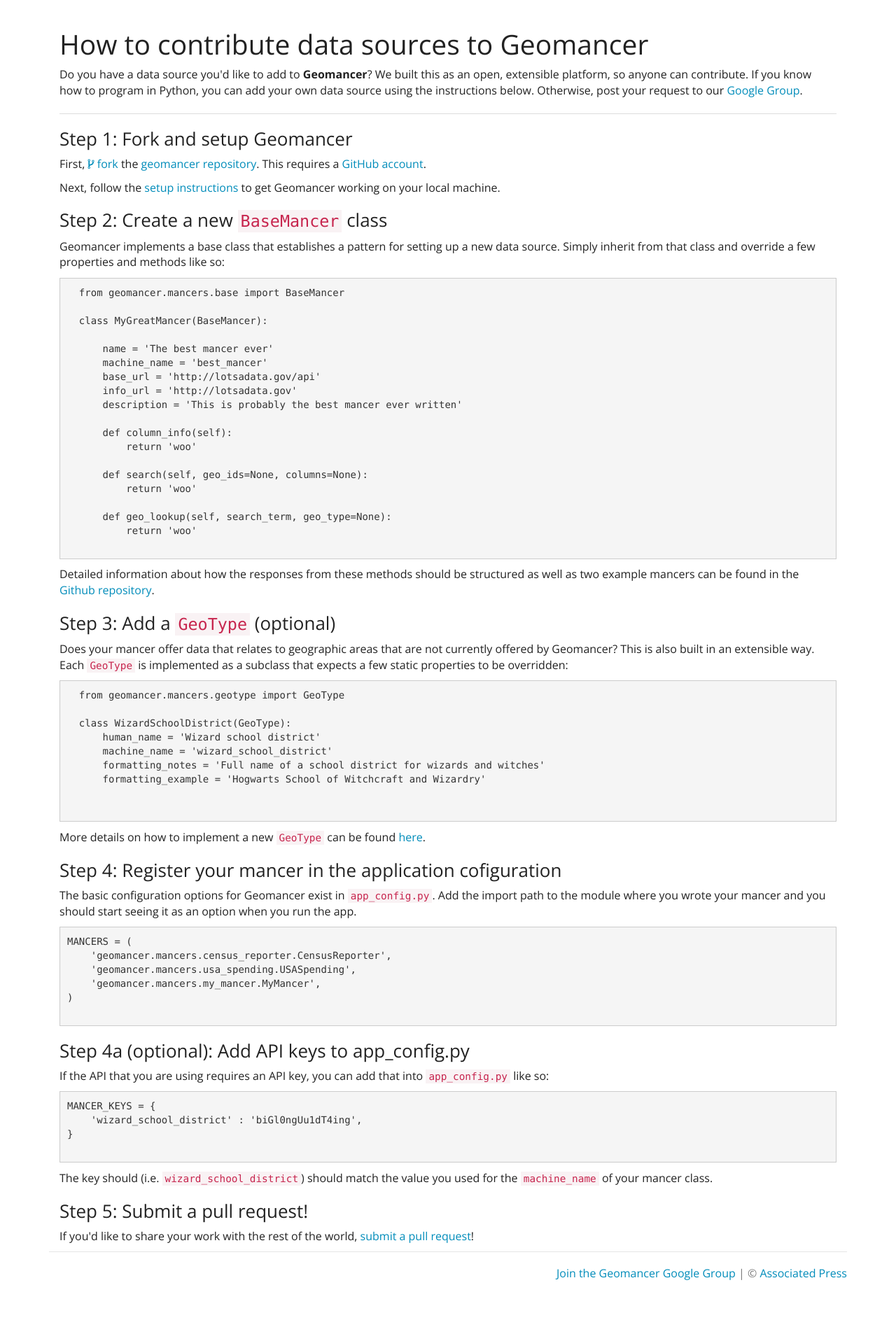
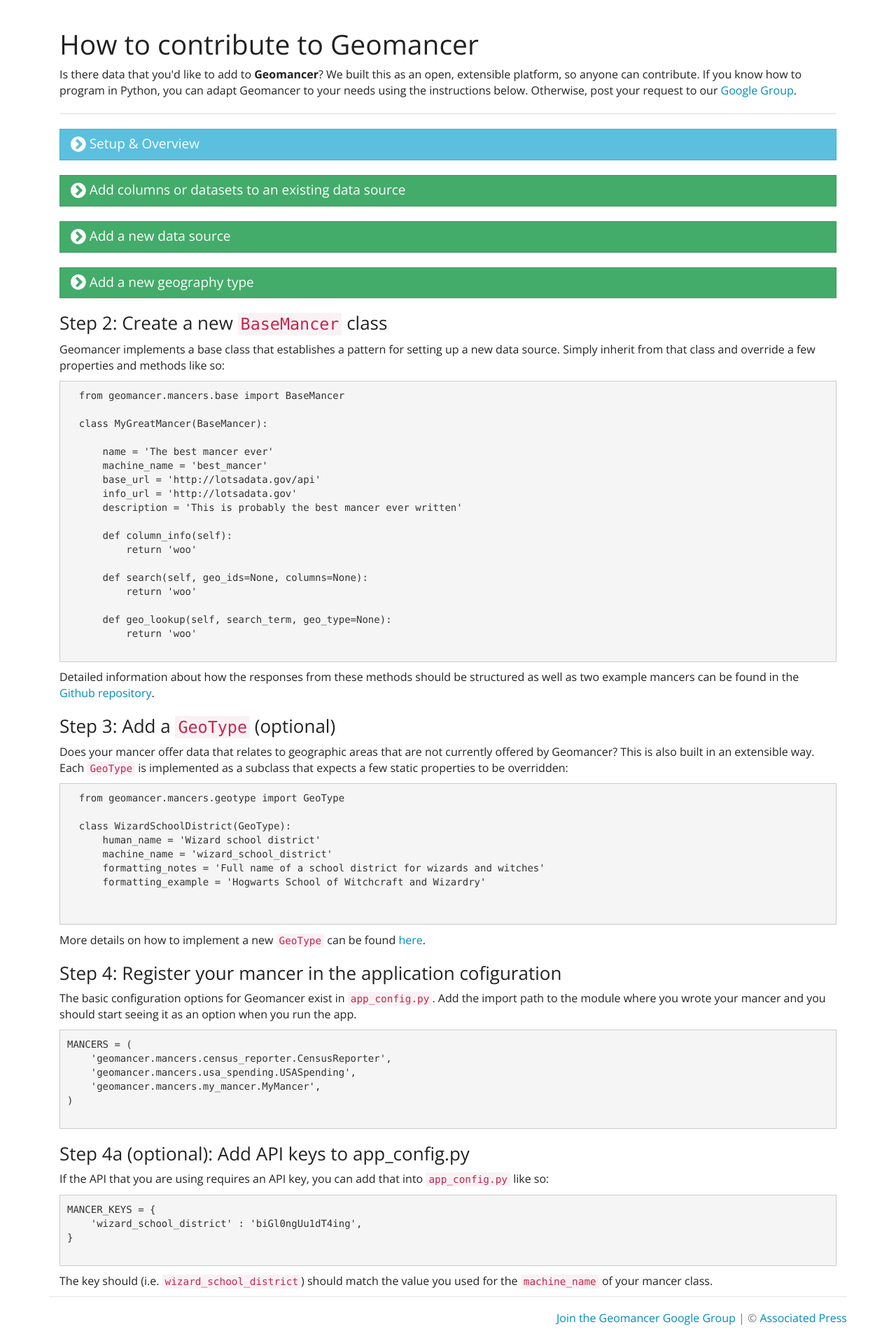
Before and after one commit to associatedpress/geomancer, a Flask app: page /contribute-data in a window 1280 px wide. Shown: the part 45-1951 px from the top of the page at 70% size. Before the commit the page ends 1874 px from the top, so only its background shows below. Run offline with Flask 2, Linux system fonts and the light colour scheme; data that the repository does not hold is empty; parts of the project's set-up code (start-up, migrations or seed data) failed here and were passed over; some libraries are stand-ins or nearby versions.

Commit message:
adding content to contribute page

```diff
--- a/geomancer/templates/contribute-data.html
+++ b/geomancer/templates/contribute-data.html
@@ -3,20 +3,133 @@
 {% block content %}
 
 <div class="col-md-12">
-  <h1>How to contribute data sources to Geomancer</h1>
+  <h1>How to contribute to Geomancer</h1>
   <p>
-      Do you have a data source you'd like to add to <strong>Geomancer</strong>?
+      Is there data that you'd like to add to <strong>Geomancer</strong>?
       We built this as an open, extensible platform, so anyone can contribute.
-      If you know how to program in Python, you can add your own data source using the
+      If you know how to program in Python, you can adapt Geomancer to your needs using the
       instructions below. Otherwise, post your request to our
       <a href="https://groups.google.com/forum/#!forum/geomancer" target="_blank">Google Group</a>.
   </p>
   <hr />
-  <h3>Step 1: Fork and setup Geomancer</h3>
 
-  <p>First, <a href='https://github.com/associatedpress/geomancer/fork'><i class='fa fa-code-fork'></i> fork</a> the <a href='https://github.com/associatedpress/geomancer'>geomancer repository</a>. This requires a <a href='https://github.com'>GitHub account</a>.</p>
+  <div class="panel-group" id="accordion-0">
+    <div class="panel panel-info">
+      <div class="panel-heading" data-toggle="collapse" data-parent="#accordion-0" href="#collapse-0" id="api-data-sources">
+          <span class="h4">
+            <i class="fa fa-chevron-circle-right fa-lg plusminus"></i>
+            Setup & Overview
+          </span>
+        <div class='clearfix'></div>
+      </div>
+      <div id="collapse-0" class="panel-collapse collapse">
+        <div class="panel-body">
+          <h3>
+            1. Fork & clone Geomancer
+          </h3>
+          <p>First, <a href='https://github.com/associatedpress/geomancer/fork'><i class='fa fa-code-fork'></i> fork</a> the <a href='https://github.com/associatedpress/geomancer'>geomancer repository</a>. This requires a <a href='https://github.com'>GitHub account</a>.</p>
+          <p>Then, clone your Geomancer fork:</p>
+          <pre>
+$ git clone https://github.com/YOURGITHUBUSERNAME/geomancer.git
+$ cd geomancer</pre>
 
-  <p>Next, follow the <a href='https://github.com/associatedpress/geomancer#setup'>setup instructions</a> to get Geomancer working on your local machine.</p>
+          <h3>
+            2. Install requirements
+          </h3>
+          <p>Make sure OS level dependencies are installed:</p>
+          <ul>
+            <li>Python 2.7</li>
+            <li><a href="http://redis.io/" target="blank">Redis</a></li>
+            <li>libxml2</li>
+            <li>libxml2-dev</li>
+            <li>libxslt1-dev</li>
+            <li>zlib1g-dev</li>
+          </ul>
+          <p>Install required python libraries. We recommend using <a href="http://virtualenv.readthedocs.org/en/latest/" target="blank">virtualenv</a> and <a href="http://virtualenvwrapper.readthedocs.org/en/latest/" target="blank">virtualenvwrapper</a> for working in a virtualized development environment. <a href="http://docs.python-guide.org/en/latest/dev/virtualenvs/" target="blank">Read how to set up virtualenv.</a></p>
+          <p>Once you have virtualenv set up:</p>
+          <pre>
+$ mkvirtualenv geomancer
+$ pip install -r requirements.txt</pre>
+          <p>NOTE: Mac users might need <a href="http://stackoverflow.com/questions/22313407/clang-error-unknown-argument-mno-fused-madd-python-package-installation-fa" target="blank">this lxml workaround</a>.</p>
+          <p>Afterwards, whenever you want to work on geomancer using the virtual environment you created:</p>
+          <pre>$ workon geomancer</pre>
+
+          <h3> 3. Configure Geomancer </h3>
+          <pre>
+$ cp geomancer/app_config.py.example geomancer/app_config.py</pre>
+          In your newly created <code>app_config.py</code> file, the active data sources are defined by <code>MANCERS</code>. Add any relevant API keys to <code>MANCER_KEYS</code>.
+
+          <h3> 4. Run Geomancer locally </h3>
+          <p>There are three components that should be running simultaneously for the app to work: Redis, the Flask app, and the worker process that appends to the spreadsheets. For debugging purposes, it is useful to run each of these commands in a separate terminal session.</p>
+          <pre>
+$ redis-server # This command may differ depending on your OS
+$ python runworker.py # starts the worker for processing files
+$ python runserver.py # starts the web server</pre>
+
+          <p>Open your browser and navigate to <a href="http://localhost:5000" target="blank">http://localhost:5000</a></p>
+          <h3> 5. Make your changes! </h3>
+          <p>If you'd like to share your work with the rest of the world, <a href="https://github.com/associatedpress/geomancer/compare" target="blank">submit a pull request</a> with your changes!</p>
+
+
+
+        </div>
+      </div>
+    </div>
+  </div>
+
+  <div class="panel-group" id="accordion-1">
+    <div class="panel panel-success">
+      <div class="panel-heading" data-toggle="collapse" data-parent="#accordion-1" href="#collapse-1" id="api-data-sources">
+          <span class="h4">
+            <i class="fa fa-chevron-circle-right fa-lg plusminus"></i>
+            Add columns or datasets to an existing data source
+          </span>
+        <div class='clearfix'></div>
+      </div>
+      <div id="collapse-1" class="panel-collapse collapse">
+        <div class="panel-body">
+          content here
+        </div>
+      </div>
+    </div>
+  </div>
+
+  <div class="panel-group" id="accordion-2">
+    <div class="panel panel-success">
+      <div class="panel-heading" data-toggle="collapse" data-parent="#accordion-2" href="#collapse-2" id="api-data-sources">
+        <span class="h4">
+          <i class="fa fa-chevron-circle-right fa-lg plusminus"></i>
+          Add a new data source
+        </span>
+        <div class='clearfix'></div>
+      </div>
+      <div id="collapse-2" class="panel-collapse collapse">
+        <div class="panel-body">
+          content here
+        </div>
+      </div>
+    </div>
+  </div>
+
+  <div class="panel-group" id="accordion-3">
+    <div class="panel panel-success">
+      <div class="panel-heading" data-toggle="collapse" data-parent="#accordion-3" href="#collapse-3" id="api-data-sources">
+        <span class="h4">
+          <i class="fa fa-chevron-circle-right fa-lg plusminus"></i>
+          Add a new geography type
+        </span>
+        <div class='clearfix'></div>
+      </div>
+      <div id="collapse-3" class="panel-collapse collapse">
+        <div class="panel-body">
+          content here
+        </div>
+      </div>
+    </div>
+  </div>
+
+
+
 
   <h3>Step 2: Create a new <code>BaseMancer</code> class</h3>
   <p>
@@ -95,11 +208,24 @@ MANCER_KEYS = {
       <p>
           The key should (i.e. <code>wizard_school_district</code>) should match the value you used for the <code>machine_name</code> of your mancer class.
       </p>
-  <h3>Step 5: Submit a pull request!</h3>
-      <p>
-          If you'd like to share your work with the rest of the world,
-          <a href='https://github.com/associatedpress/geomancer/compare'>submit a pull request</a>!
-      </p>
+
+
 </div>
 
 {% endblock %}
+
+{% block extra_javascript %}
+  <script>
+    $(document).ready(function() {
+      $(".plusminus").parent().parent().click(function () {
+        if ($(this).parent().children().eq(1).hasClass("panel-collapse collapse")){
+          console.log("1")
+          $(this).find('i').removeClass("fa-chevron-circle-right").addClass("fa-chevron-circle-down");
+        } else{
+          console.log("2")
+          $(this).find('i').removeClass("fa-chevron-circle-down").addClass("fa-chevron-circle-right");
+        }
+      });
+    });
+  </script>
+{% endblock %}
```
